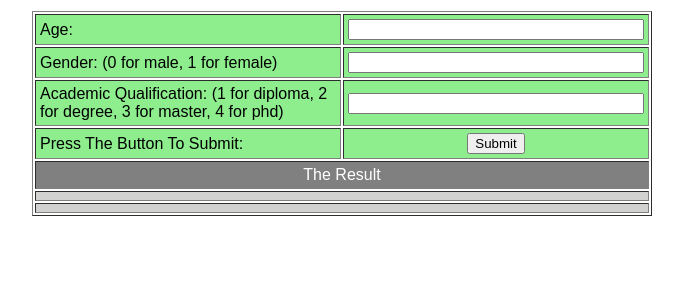
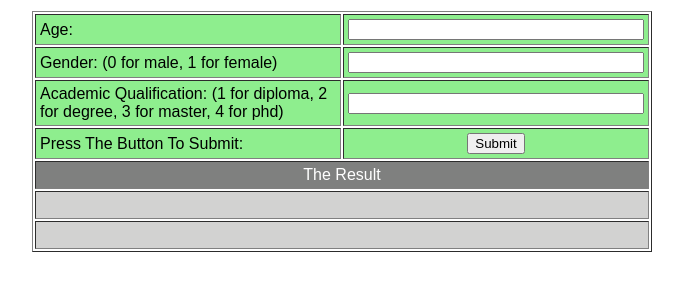
Before and after one commit to Cindyshum/L6HomeworkQ2, a Flask app: page / in a window 1280 px wide. Shown: the part 259-559 px from the top of the page, without its empty margins (298-981 px from the left). Run offline with Flask 2, Linux system fonts and the light colour scheme.

Commit message:
Update index.html

```diff
--- a/app/templates/index.html
+++ b/app/templates/index.html
@@ -49,10 +49,10 @@
         <td colspan="4" style="background-color:#7F807F; color:white"><center>The Result</center></td>
       </tr>
       <tr>
-        <td colspan="4" style="background-color:#D2D2D1;">{{ href2 }}</td>
+        <td colspan="4" style="background-color:#D2D2D1; height:18px;">{{ href2 }}</td>
       </tr>
       <tr>
-        <td colspan="4" style="background-color:#D2D2D1;">{{ href3 }}</td>
+        <td colspan="4" style="background-color:#D2D2D1; height:18px;">{{ href3 }}</td>
       </tr>
     </table>
 </form>
```
